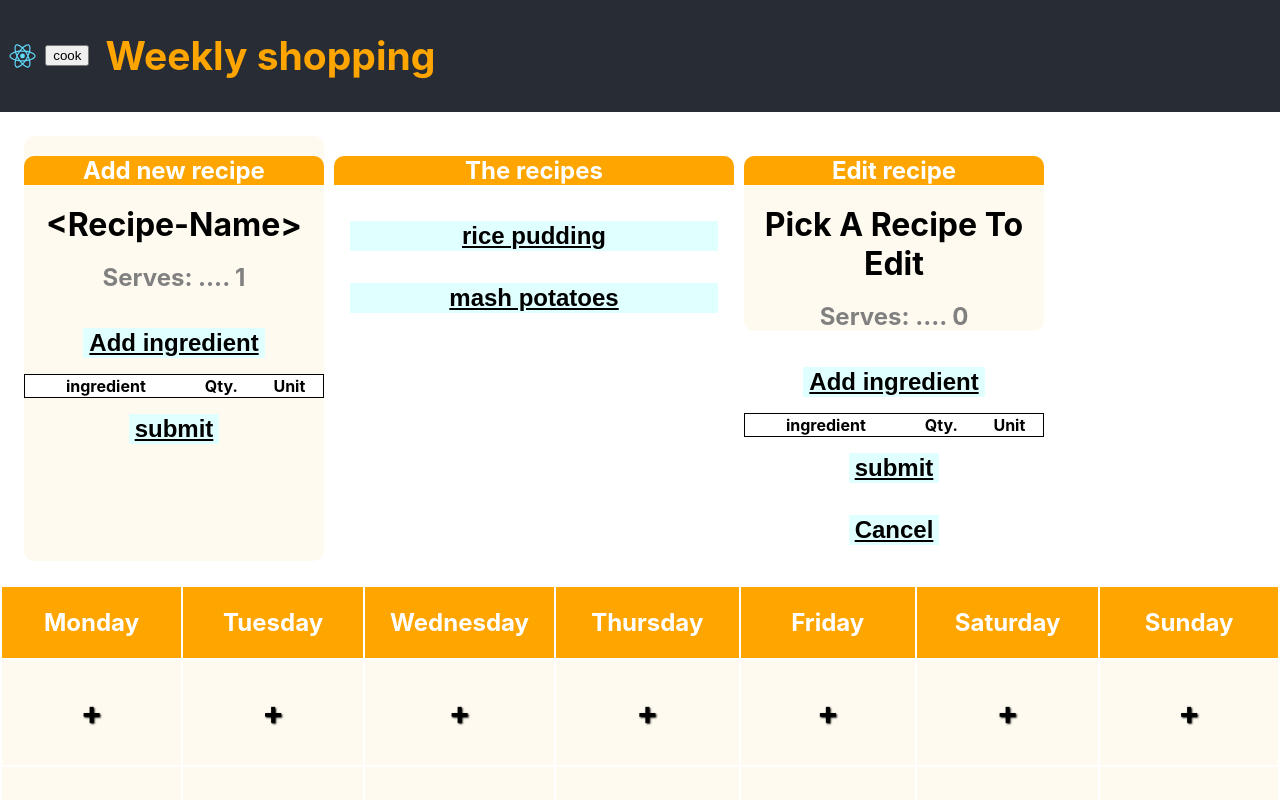
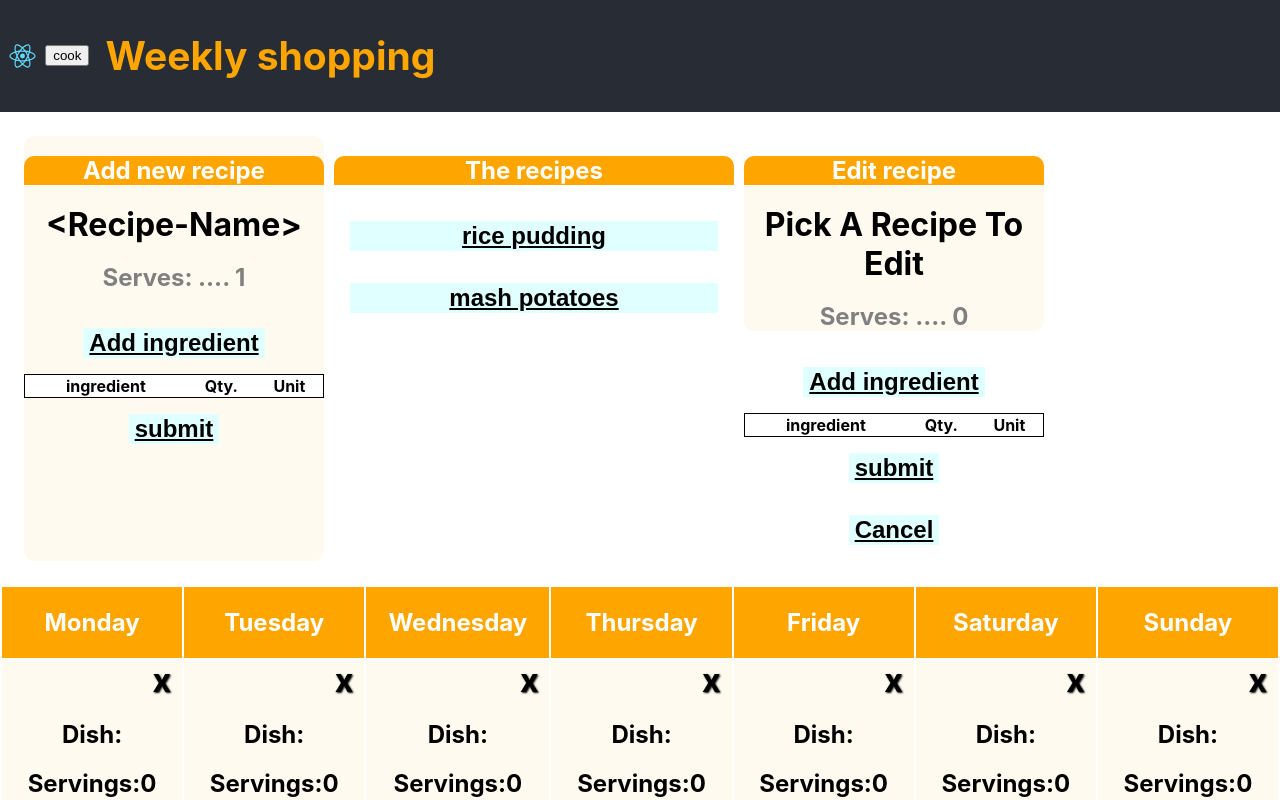
Before and after one commit to manandearth/weekly-shopping, a React (Create React App) app: page / in a window 1280 px wide. Shown: the top 800 px of the page. Built offline with nearby package versions, Linux system fonts and the light colour scheme.

Commit message:
Add selector `getWeek` Start replacing state for store in `Cell`

```diff
--- a/src/components/Cell.js
+++ b/src/components/Cell.js
@@ -2,6 +2,7 @@ import React from 'react';
 import './Cell.css';
 import { getRecipesState } from '../redux/selectors';
 import { addCell } from '../redux/actions';
+import { getWeek } from '../redux/selectors';
 import { connect } from 'react-redux';
 import _ from 'lodash';
 
@@ -56,14 +57,15 @@ class Cell extends React.Component {
 
   render () {
     const cellID = this.props.cellID;
+
 		return(
       <div className='cell'>
-        {this.state.editable === false
+        {this.props.week[cellID] && this.props.week[cellID].editable === false
           ?
           <p
             className='plus'
             onClick=
-              {() => this.props.addCell(cellID , "kaboom!") }
+              {() => this.props.addCell( cellID ) }
               /* {this.handleAddMeal} */
           >+</p>
           :
@@ -118,8 +120,11 @@ class Cell extends React.Component {
 
 const mapStateToProps = state => {
   const recipes = getRecipesState(state);
+  const week = getWeek(state);
   return {
-    recipes};
+    recipes,
+    week
+  };
 
 };
 
--- a/src/redux/actions.js
+++ b/src/redux/actions.js
@@ -82,11 +82,10 @@ export const addProduct = ( product, formats ) => ({
 });
 
 
-export const addCell = ( cellID, v ) => ({
+export const addCell = ( cellID ) => ({
 	type: ADD_CELL,
 	payload: {
-		cellID,
-		v }
+		cellID}
 });
 
 export const removeCell = ( cellID ) => ({
--- a/src/redux/reducers/week.js
+++ b/src/redux/reducers/week.js
@@ -8,9 +8,15 @@ const initialState = {
 export default function(state = initialState, action) {
 	switch (action.type) {
     case ADD_CELL: {
-			const { cellID, v } = action.payload;
+			const { cellID } = action.payload;
       return {...state,
-				[cellID]: v
+				[cellID]: {
+					editable: true,
+					editableDish: false,
+					dish: '',
+					editableServings: false,
+					servings: 0
+				}
 			};
 		}
 
--- a/src/redux/selectors.js
+++ b/src/redux/selectors.js
@@ -55,3 +55,6 @@ export const getProducts = store => {
 	return (
 		store.pantry.pantry);
 };
+
+export const getWeek = store =>
+		store.week;
```
